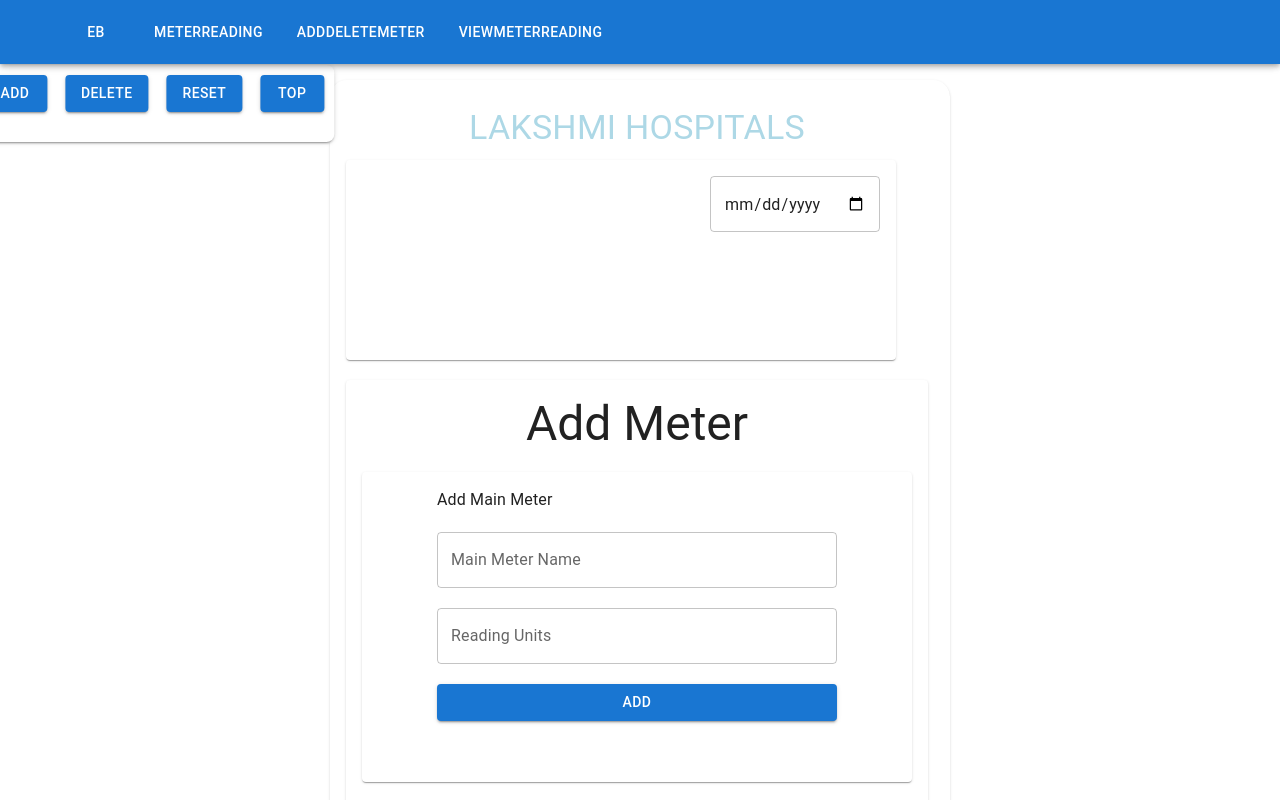
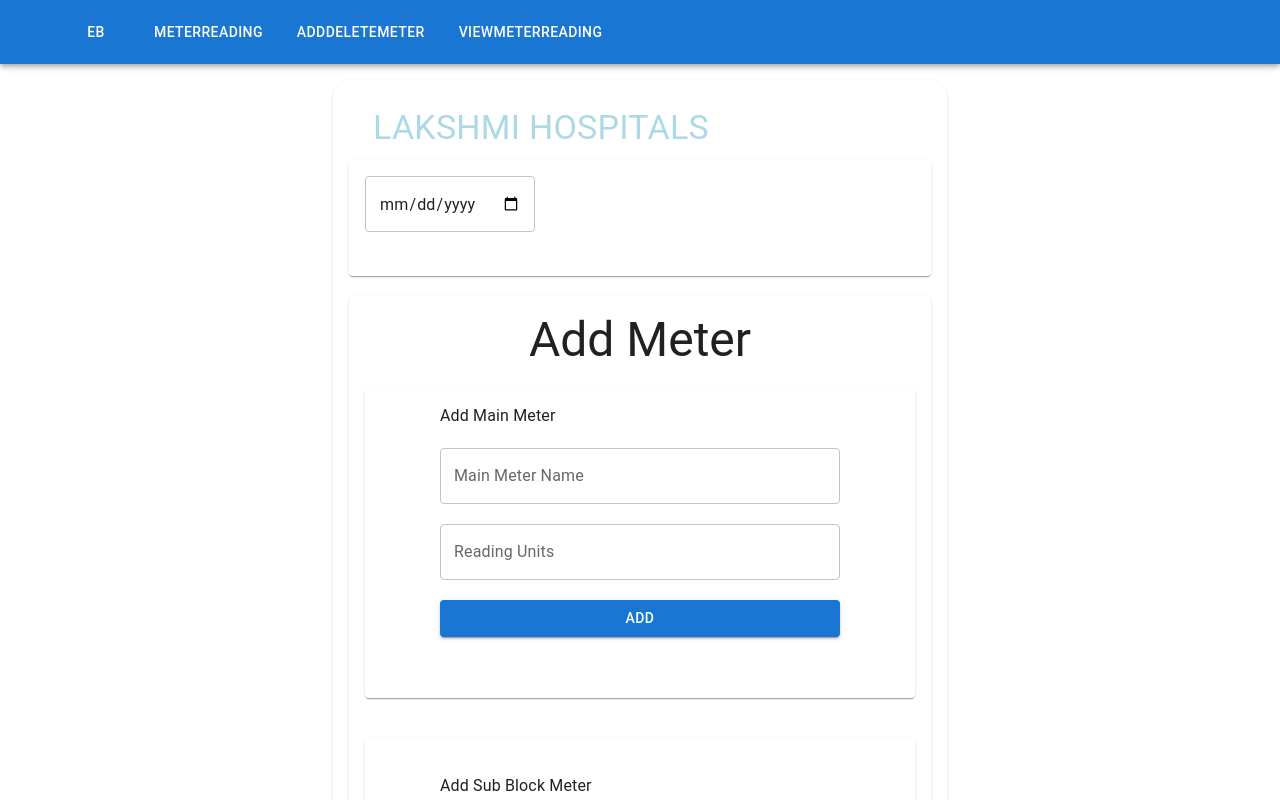
Before and after one commit to Althafmhd/hospital, a React (Create React App) app: page /#/AddDeleteMeter in a window 1280 px wide. Shown: the top 800 px of the page. Built offline with nearby package versions, Linux system fonts and the light colour scheme; no server answers.

Commit message:
hospital folder is add

```diff
--- a/src/EBModule/AddDeleteMeter.js
+++ b/src/EBModule/AddDeleteMeter.js
@@ -58,11 +58,11 @@ const AddDeleteMeter=()=>{
 
     }}>
 
-        <Box
+      {/**  <Box
                 sx={{
                     position: 'fixed',
                     top: '65px',
-                    left: '12%',
+                    left: '14%',
                     transform: 'translateX(-50%)',
                     zIndex: 1000,
                     backgroundColor: 'white',
@@ -75,27 +75,23 @@ const AddDeleteMeter=()=>{
             <Button onClick ={handleShowDeleteCard} variant="contained" color="primary">Delete</Button> &nbsp; &nbsp;
             <Button onClick ={handleShowResetCard} variant="contained" color="primary">Reset</Button> &nbsp; &nbsp;
             <Button onClick ={handleShowTopCard} variant="contained" color="primary">TOP</Button><br /><br />
-        </Box>
+        </Box>*/}
 
-        <Card sx={{ background :"transparent" , display: 'flex',
-    width : 620,  alignItems: 'center',
+        <Card sx={{ background :"transparent",
+
 
     borderRadius : "17px"
     }}>
         <CardContent >
         <Toolbar>
-                <Box display="flex"
-                    alignItems="center"
-                    justifyContent="center"
-                    style={{ flexGrow: 1 }}> {/* Set to match Toolbar height */}
+                <Box
+                   > {/* Set to match Toolbar height */}
                     <Typography  variant='h4' style={{ color: 'lightblue' }}>
                         LAKSHMI HOSPITALS
                     </Typography>
                 </Box>
             </Toolbar>
-            <Card ref={topRef} sx={{background :'transparent',  display: 'flex',
-                width :"550px",height:200,  alignItems: 'Right',
-                justifyContent: 'Right'}}>
+            <Card ref={topRef} sx={{background :'transparent'}}>
                     <CardContent>
 
                         <TextField
@@ -119,6 +115,7 @@ const AddDeleteMeter=()=>{
                     <AddMainMeter
                         date={date}
                         setDate={setDate}
+                        dError={dError}
                         setDerror={setDerror}
                     /><br></br><br></br>
 
--- a/src/EBModule/AddMeter/AddMainMeter.js
+++ b/src/EBModule/AddMeter/AddMainMeter.js
@@ -2,7 +2,7 @@ import React, { useState } from 'react'
 import {Typography, TextField, Button, Card, CardContent} from '@mui/material'
 import {Addmetername, resetReading, listdata} from '../services/OPBlockService'
 
-const AddMainMeter=({date,setDate,setDateError})=>{
+const AddMainMeter=({date,setDate,dError,setDerror})=>{
 
     const[mainmetername, setMainMeterName] = useState('')  //main meter name
     const[readingunits,setReadingUnits] = useState('') //Reading Units
@@ -28,7 +28,7 @@ const AddMainMeter=({date,setDate,setDateError})=>{
             }
 
             if(date === ''){
-                setDateError('date cannot be empty');
+                setDerror('date cannot be empty');
             }
 
             if(readingunits === ''){
@@ -39,7 +39,7 @@ const AddMainMeter=({date,setDate,setDateError})=>{
         }
 
         else if (selectedDate > today) {
-            setDateError('Date is invalid. Cannot select a future date.');
+            setDerror('Date is invalid. Cannot select a future date.');
             return false;
         }
 
@@ -89,8 +89,8 @@ const AddMainMeter=({date,setDate,setDateError})=>{
         setMainMeterName('')
         setDate('')
         setReadingUnits('')
-        setDateError('')
-        setSuccessMessage('');
+        setDerror('')
+        setSuccessMessage('')
         setDuplicateError('')
 
     }
```
Also changed, not shown: package.json (+5 -5 lines), 1 other file (tests, documents, lock files or other folders).
